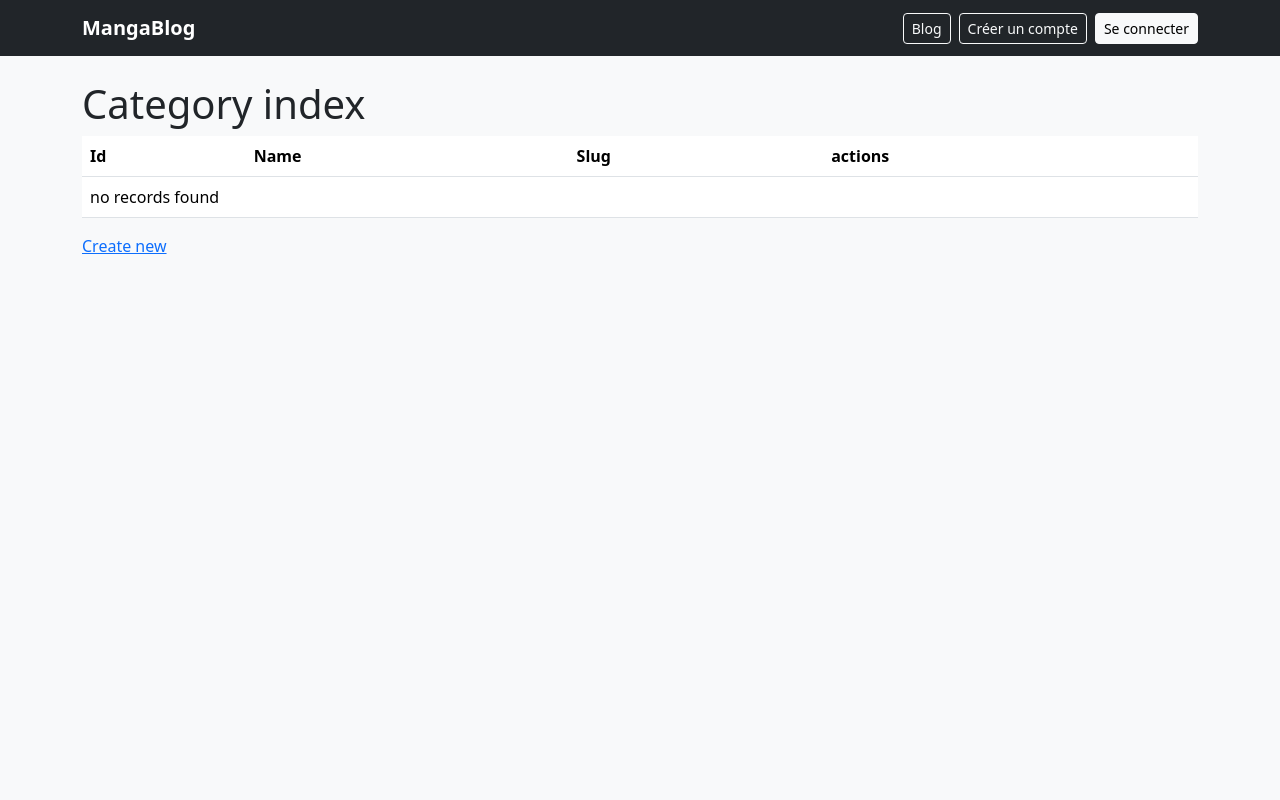
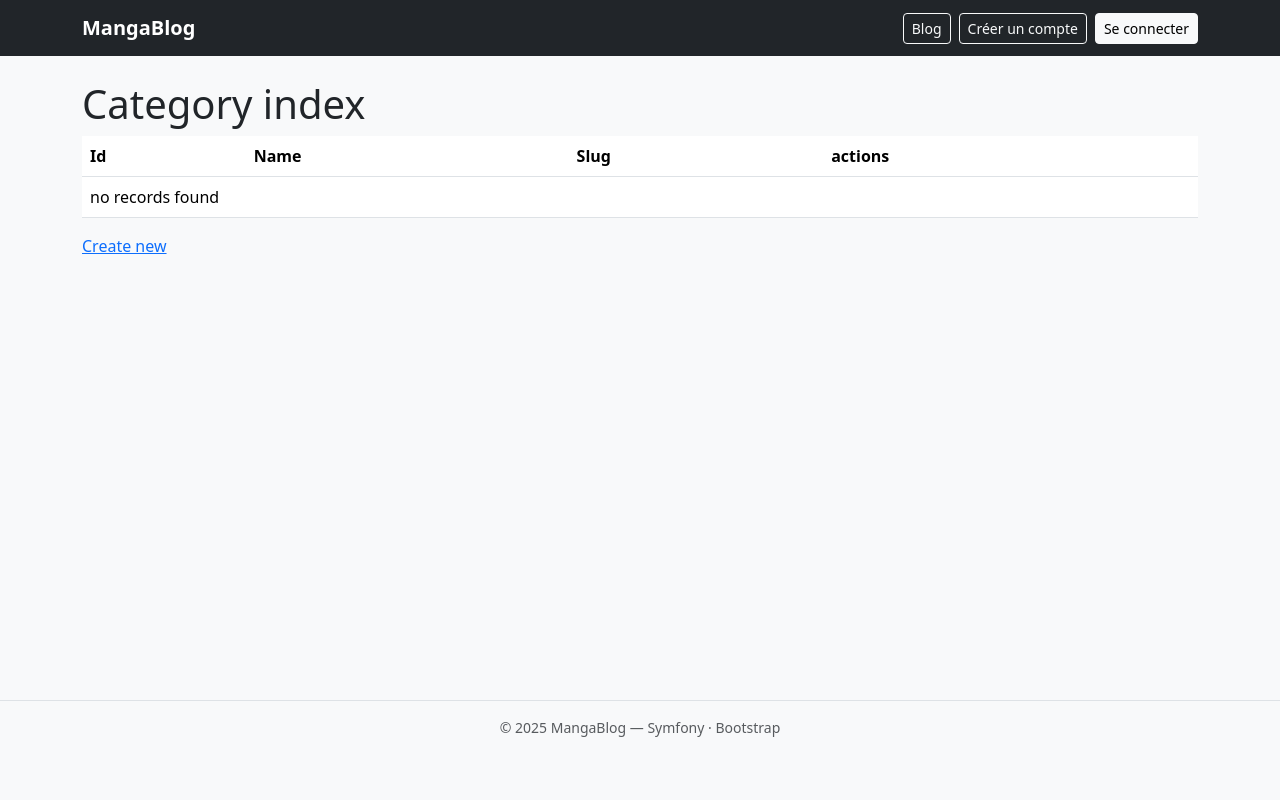
Before and after one commit to shaps31/mangablog, a Symfony app: template templates/category/index.html.twig in a window 1280 px wide. Run offline with Twig, Linux system fonts and the light colour scheme; the template is opened without the code that fills it, so the values that code supplies are empty; some libraries are stand-ins or nearby versions.

Commit message:
ui: page d’accueil redirigée vers le blog + footer simple (année auto)

```diff
--- a/templates/base.html.twig
+++ b/templates/base.html.twig
@@ -1,38 +1,41 @@
-{# templates/base.html.twig — Layout global Bootstrap (CDN) #}
+{# templates/base.html.twig #}
 <!DOCTYPE html>
-<html lang="fr">
+<html lang="fr" class="h-100">
 <head>
     <meta charset="UTF-8">
     <title>{% block title %}MangaBlog{% endblock %}</title>
     <meta name="viewport" content="width=device-width, initial-scale=1">
-    {# CSS Bootstrap via CDN pour aller vite #}
+
+    {# Bootstrap CSS #}
     <link href="https://cdn.jsdelivr.net/npm/bootstrap@5.3.3/dist/css/bootstrap.min.css" rel="stylesheet">
+
+    {# Laisse un crochet pour des styles spécifiques aux pages #}
     {% block styles %}{% endblock %}
+
+    {# Quand la barre de debug Symfony est visible, évite qu'elle masque le footer #}
+    {% if app.debug %}
+        <style> footer { margin-bottom: 46px; } </style>
+    {% endif %}
 </head>
-<body class="bg-light">
+
+{# Sticky layout: html.h-100 + body.h-100.d-flex.flex-column #}
+<body class="bg-light d-flex flex-column h-100">
+
 <nav class="navbar navbar-dark bg-dark">
-    <div class="container">
+    <div class="container d-flex justify-content-between align-items-center">
         <a class="navbar-brand fw-bold" href="{{ path('app_home') }}">MangaBlog</a>
 
         <div class="d-flex align-items-center gap-2">
             <a class="btn btn-outline-light btn-sm" href="{{ path('blog_index') }}">Blog</a>
+
             {% if app.user %}
-                <span class="navbar-text small me-2">Connecté en tant que {{ app.user.userIdentifier }}</span>
+                <span class="navbar-text small me-2">
+                    Connecté en tant que {{ app.user.userIdentifier }}
+                </span>
                 <a class="btn btn-outline-light btn-sm" href="{{ path('app_logout') }}">Se déconnecter</a>
-            {% else %}
-                <a class="btn btn-outline-light btn-sm" href="{{ path('app_register') }}">Créer un compte</a>
-                <a class="btn btn-light btn-sm" href="{{ path('app_login') }}">Se connecter</a>
-            {% endif %}
-            {% if app.user %}
-                <a href="{{ path('app_post_new') }}" class="btn btn-sm btn-warning ms-2">
-                    + Créer un article
-                </a>
-            {% endif %}
+                <a href="{{ path('app_post_new') }}" class="btn btn-sm btn-warning ms-2">+ Créer un article</a>
 
-        </div>
-    </div>
-    {% if app.user %}
-        <div class="btn-group me-2">
+                <div class="btn-group ms-2">
                     <a class="btn btn-outline-light btn-sm dropdown-toggle" data-bs-toggle="dropdown" href="#" role="button" aria-expanded="false">
                         Back-office
                     </a>
@@ -43,26 +46,34 @@
                         <li><a class="dropdown-item" href="{{ path('app_comment_index') }}">Commentaires</a></li>
                     </ul>
                 </div>
+            {% else %}
+                <a class="btn btn-outline-light btn-sm" href="{{ path('app_register') }}">Créer un compte</a>
+                <a class="btn btn-light btn-sm" href="{{ path('app_login') }}">Se connecter</a>
             {% endif %}
-
+        </div>
+    </div>
 </nav>
 
-
-
-<main class="container py-4">
-    {# Zone pour afficher les messages flash (succès/erreur) #}
+{# Contenu principal — flex-grow-1 pousse le footer en bas si peu de contenu #}
+<main class="container py-4 flex-grow-1" role="main">
     {% for label, messages in app.flashes %}
         {% for message in messages %}
             <div class="alert alert-{{ label }} mb-3">{{ message }}</div>
         {% endfor %}
     {% endfor %}
 
-    {# Contenu spécifique à chaque page #}
     {% block body %}{% endblock %}
 </main>
 
-{# JS Bootstrap via CDN #}
+{# Footer collé en bas (mt-auto) + un peu d’air #}
+<footer class="border-top py-3 text-center text-muted small mt-auto">
+    © {{ 'now'|date('Y') }} MangaBlog — Symfony · Bootstrap
+</footer>
+
+{# Bootstrap JS #}
 <script src="https://cdn.jsdelivr.net/npm/bootstrap@5.3.3/dist/js/bootstrap.bundle.min.js"></script>
+
+{# Crochet pour des scripts de pages #}
 {% block scripts %}{% endblock %}
 </body>
 </html>
```
Lines whose indentation alone changed are shown as unchanged.
